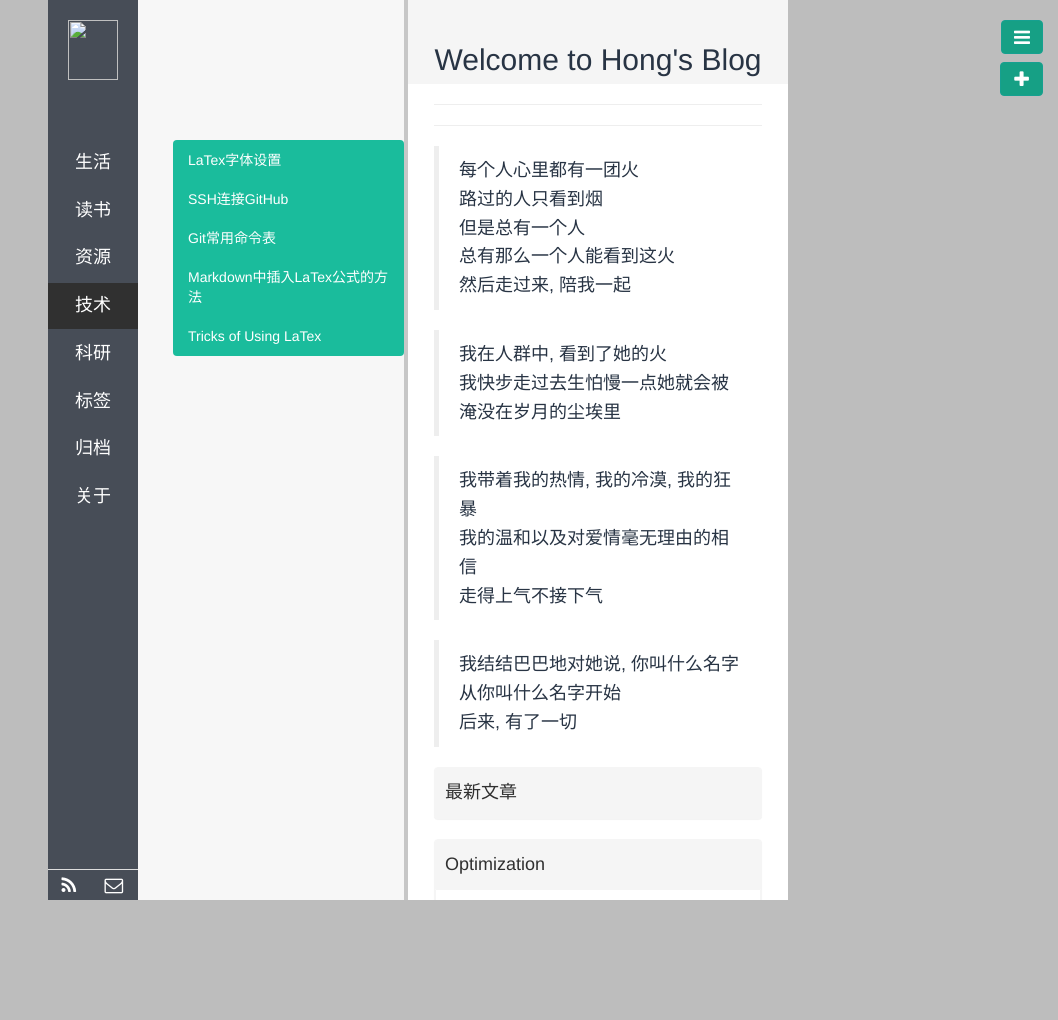
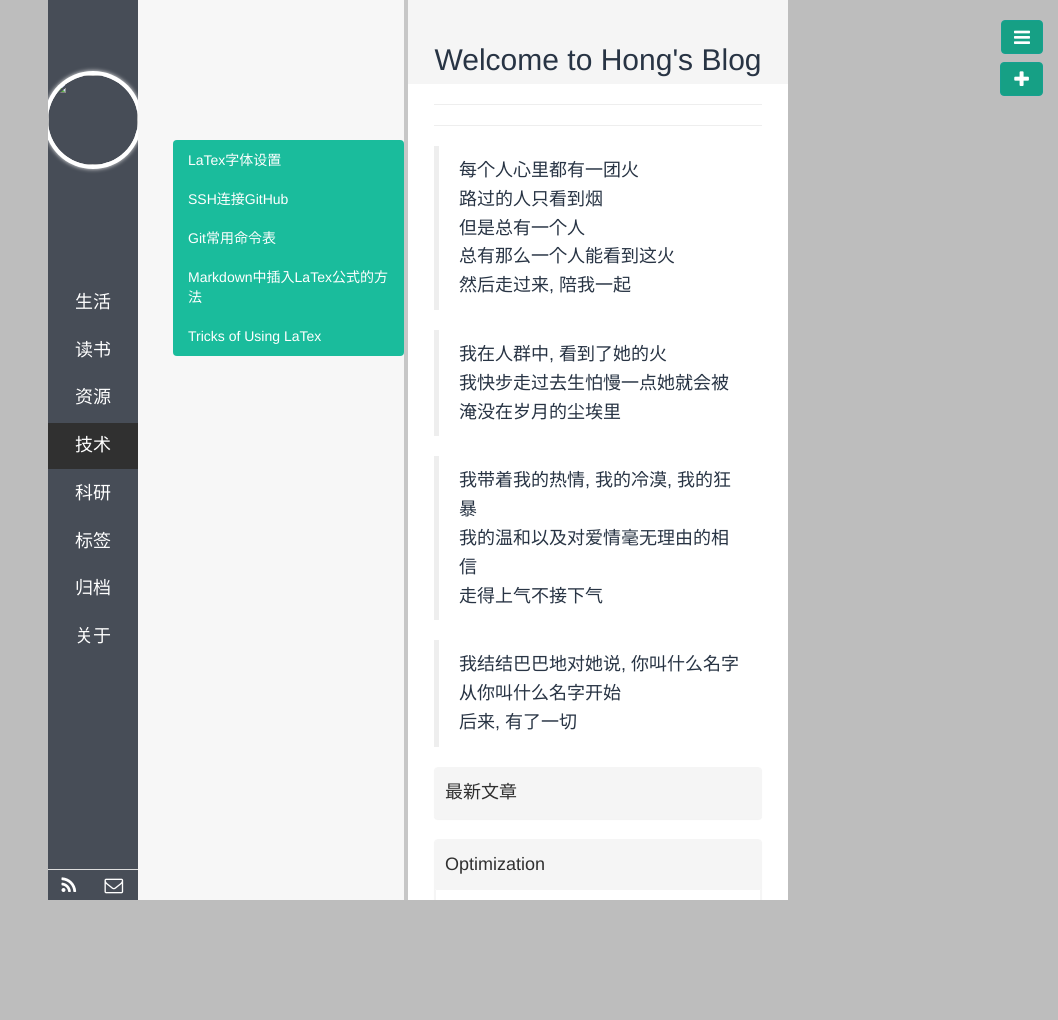
Before and after one commit to polyHong/polyHong.github.io, a Jekyll site: the page built from index.md, in a window 1280 px wide. Shown: the whole page, without its empty margins (222-1280 px from the left). Built offline with Jekyll 4.4.1, drawn with Linux system fonts in a browser that asks for light colours; Markdown is read by kramdown in place of the engine named in the settings; comment, search, counter and statistics services are not loaded.

```diff
--- a/public/css/base.css
+++ b/public/css/base.css
@@ -51,9 +51,26 @@
 }
 
 .avatar {
-  width: 50px;
-  height: 60px;
-  border: 0px solid #fff;
+  width: 90px;
+  height: 90px;
+  margin: 55px auto 35px;
+  border-radius: 50%;
+  box-shadow: 0 0 0px 4px white, 0 0 4px 4px #eee;
+  background-repeat: no-repeat;
+  background-size: 100px 100px;
+  overflow: hidden;
+  display: block; }
+  #avatar:hover {
+    -webkit-animation: spin .35s linear infinite;
+    -moz-animation: spin .35s linear infinite;
+    -ms-animation: spin .35s linear infinite;
+    -o-animation: spin .35s linear infinite;
+    animation: spin .35s linear infinite; }
+  @media (-webkit-min-device-pixel-ratio: 2), (min-resolution: 192dpi) {
+    #avatar {
+      -webkit-background-size: 100px 100px;
+      -moz-background-size: 100px 100px;
+      background-size: 100px 100px; }
 }
 .aside1_bottom {
   width: 100%;
```
